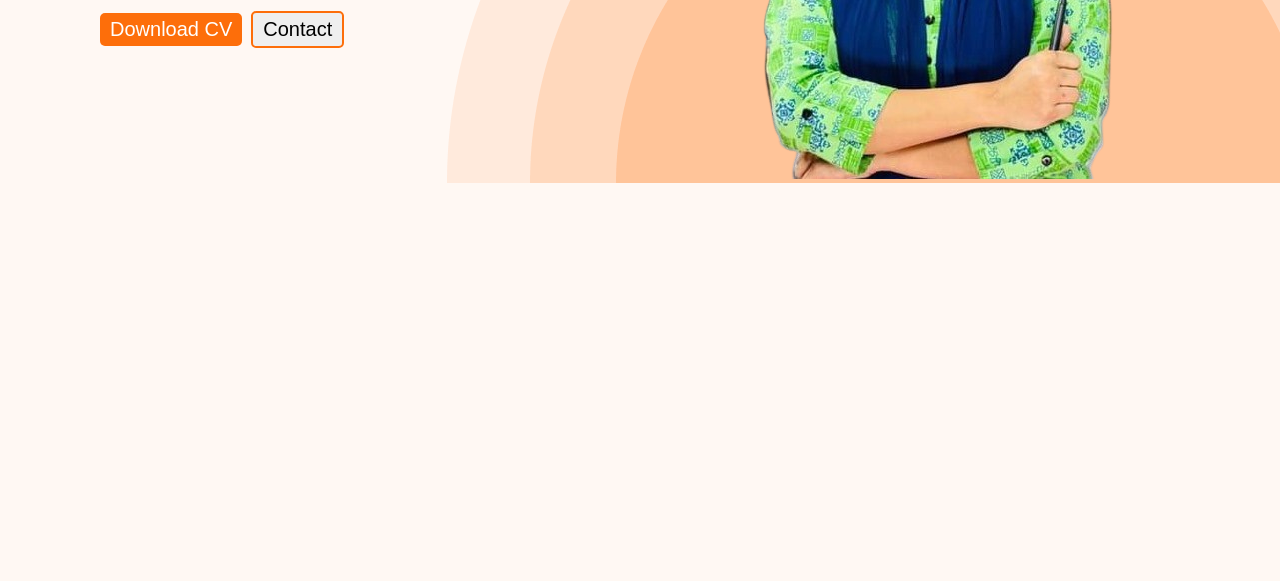
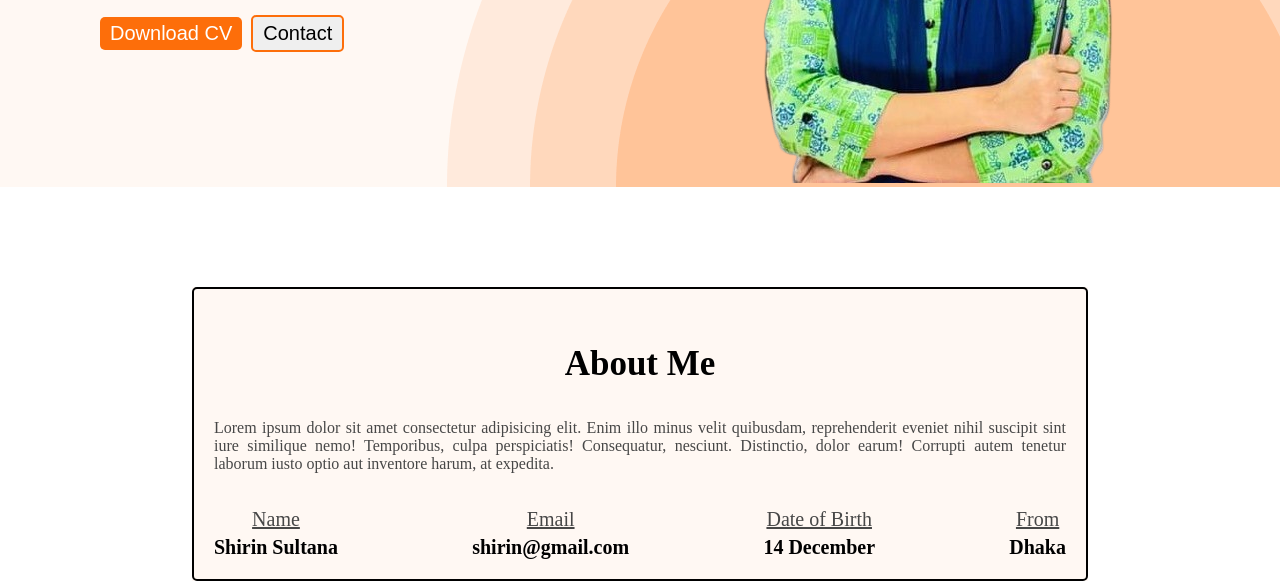
Before and after one commit to Sakib6071/Portfolio, a plain HTML site: page index.html in a window 1280 px wide. Shown: the part 494-1075 px from the top of the page. Before the commit the page ends 800 px from the top, so only its background shows below. Drawn offline with Linux system fonts and the light colour scheme.

Commit message:
about section added

```diff
--- a/index.html
+++ b/index.html
@@ -24,13 +24,11 @@
                </div>
             </div>
         </nav>
-    </header>
-    <main class="main" id="main">
         <section class="home">
             <div class="homeDescription">
                 <h4>Hi, I am</h4>
                 <h2>Shirin Sultana</h2>
-                <p>Lorem ipsum dolor sit amet consectetur adipisicing elit. Ut eos libero esse a, iste, adipisci nam dolor qui quibusdam laborum facere maxime, nemo quo quas.</p>
+                <p class="basicTextColor">Lorem ipsum dolor sit amet consectetur adipisicing elit. Ut eos libero esse a, iste, adipisci nam dolor qui quibusdam laborum facere maxime, nemo quo quas.</p>
                 <div class="btnGroup">
                     <button class="primaryBtn">Download CV</button>
                     <button class="secondaryBtn">Contact</button>
@@ -40,6 +38,33 @@
                 <img src="images/profile.png" alt="">
             </div>
         </section>
+    </header>
+    <main class="main" id="main">
+
+        <section class="about">
+            <div class="mainAbout">
+                <h3 class="aboutTitle">About Me</h3>
+                <p class="aboutDescription basicTextColor">Lorem ipsum dolor sit amet consectetur adipisicing elit. Enim illo minus velit quibusdam, reprehenderit eveniet nihil suscipit sint iure similique nemo! Temporibus, culpa perspiciatis! Consequatur, nesciunt. Distinctio, dolor earum! Corrupti autem tenetur laborum iusto optio aut inventore harum, at expedita.</p>
+<div class="aboutItems">
+    <div class="aboutItem">
+        <p>Name</p>
+        <h5>Shirin Sultana</h5>
+    </div>
+    <div class="aboutItem">
+        <p>Email</p>
+        <h5>shirin@gmail.com</h5>
+    </div>
+    <div class="aboutItem">
+        <p>Date of Birth</p>
+        <h5>14 December</h5>
+    </div>
+    <div class="aboutItem">
+        <p>From</p>
+        <h5>Dhaka</h5>
+    </div>
+</div>
+            </div>
+        </section>
     </main>
     <footer class="footer" id="footer"></footer>
 </body>
--- a/styles/style.css
+++ b/styles/style.css
@@ -5,7 +5,8 @@ html{
 body{
     margin: 0;
     padding: 0;
-    background-color: #FFF8F3;
+    max-width: 2000px;
+    margin: auto;
 
 }
 .primaryBtn{
@@ -40,16 +41,21 @@ body{
 }
 .basicTextColor{
     color: #474747;
+    font-size: 18ox;
 }
 
 .header{
-    width: 90%;
+    max-width: 2000px;
     margin: auto;
+    background-color: #FFF8F3;
 }
 .fullNav{
     display: flex;
     justify-content: space-between;
     align-items: center;
+}
+nav{
+    padding: 2px 20px;
 }
 nav ul{
     display: flex;
@@ -101,3 +107,49 @@ nav ul li a:hover{
 .homeDescription p{
     font-size: 18px;
 }
+
+
+
+.about{
+
+    width: 70%;
+    margin: auto;
+    margin-top: 100px ;
+    background-color: #FFF8F3;
+}
+.mainAbout{
+    border: 2px solid #000;
+    padding: 20px;
+    border-radius: 5px;
+    -webkit-border-radius: 5px;
+    -moz-border-radius: 5px;
+    -ms-border-radius: 5px;
+    -o-border-radius: 5px;
+}
+.mainAbout h3{
+    text-align: center;
+    font-size: 35px;
+    font-weight: 700;
+}
+.mainAbout p{
+    text-align: justify;
+}
+.aboutItems{
+    display: flex;
+    justify-content: space-between;
+    margin-top: 30px;
+}
+.aboutItems h5{
+    margin: 0;
+    padding: 0;
+    text-align: center;
+    font-size: 20px;
+}
+.aboutItems p{
+    margin: 5px 0;
+    padding: 0;
+    color: #474747;
+    text-align: center;
+    font-size: 20px;
+    text-decoration: underline;
+}
```
